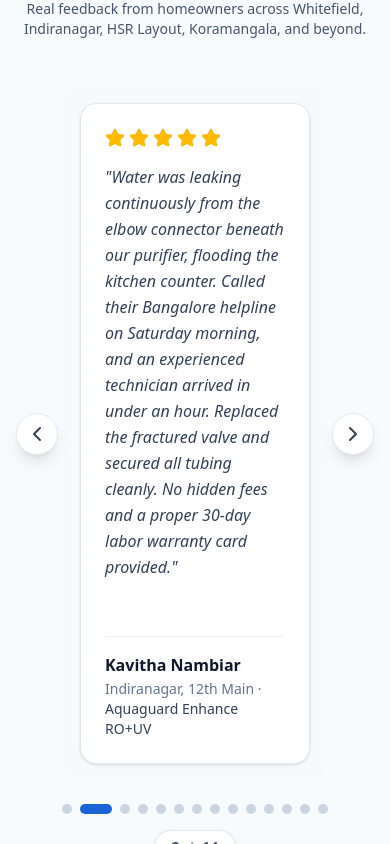
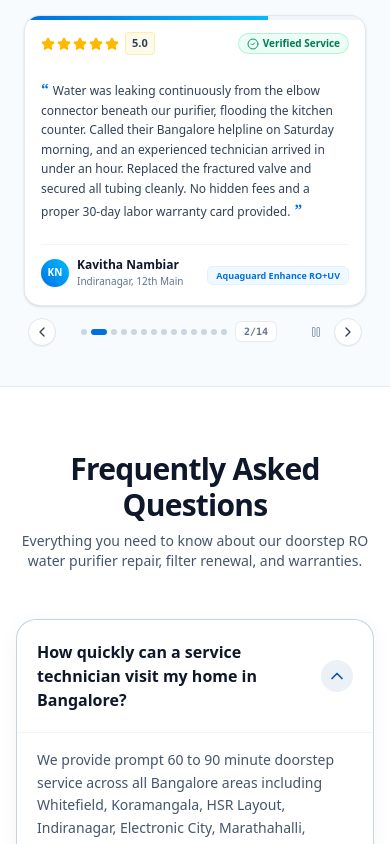
Before and after one commit to robot8180/kareem24x7rosupport, a Next.js app: page / in a window 390 px wide. Shown: the part 4700-5544 px from the top of the page. Built offline with nearby package versions, Linux system fonts and the light colour scheme.

Commit message:
feat(ui): refactor ReviewCarousel component
Update review section styling and spacing for responsiveness, add slide animation progress tracking, and enhance carousel controls with auto-play pause functionality.

```diff
--- a/app/page.tsx
+++ b/app/page.tsx
@@ -306,18 +306,18 @@ export default function HomePage() {
         {/* ========================================================
             REVIEWS & TESTIMONIALS
             ======================================================== */}
-        <section className="py-16 sm:py-20 bg-[#f8fbfe] border-t border-slate-200/80">
+        <section className="py-10 sm:py-16 lg:py-20 bg-[#f8fbfe] border-t border-slate-200/80">
           <div className="max-w-7xl mx-auto px-4 sm:px-6 lg:px-8">
-            <div className="text-center max-w-3xl mx-auto mb-12">
-              <div className="flex items-center justify-center gap-1 text-amber-400 mb-2">
+            <div className="text-center max-w-3xl mx-auto mb-6 sm:mb-10">
+              <div className="flex items-center justify-center gap-1 text-amber-400 mb-1.5">
                 {[...Array(5)].map((_, i) => (
-                  <Star key={i} className="w-5 h-5 fill-amber-400" />
+                  <Star key={i} className="w-4 h-4 sm:w-5 sm:h-5 fill-amber-400" />
                 ))}
               </div>
-              <h2 className="text-3xl sm:text-4xl font-black text-slate-900 tracking-tight">
+              <h2 className="text-2xl sm:text-3xl md:text-4xl font-black text-slate-900 tracking-tight">
                 Trusted by 25,000+ Bangalore Families
               </h2>
-              <p className="text-slate-600 text-sm sm:text-base mt-2">
+              <p className="text-slate-600 text-xs sm:text-sm md:text-base mt-1.5 sm:mt-2">
                 Real feedback from homeowners across Whitefield, Indiranagar, HSR Layout, Koramangala, and beyond.
               </p>
             </div>
--- a/src/components/ReviewCarousel.tsx
+++ b/src/components/ReviewCarousel.tsx
@@ -1,7 +1,7 @@
 'use client';
 
 import React, { useState, useEffect, useCallback } from 'react';
-import { Star, ChevronLeft, ChevronRight } from 'lucide-react';
+import { Star, ChevronLeft, ChevronRight, CheckCircle2, Pause, Play } from 'lucide-react';
 import { Testimonial } from '@/src/types';
 
 interface ReviewCarouselProps {
@@ -13,69 +13,169 @@ interface ReviewCarouselProps {
 export function ReviewCarousel({
   testimonials,
   autoPlay = true,
-  autoPlayInterval = 5000,
+  autoPlayInterval = 4000,
 }: ReviewCarouselProps) {
   const [currentIndex, setCurrentIndex] = useState(0);
-  const totalSlides = testimonials.length;
+  const [isPaused, setIsPaused] = useState(false);
+  const [touchStartX, setTouchStartX] = useState<number | null>(null);
+  const [touchEndX, setTouchEndX] = useState<number | null>(null);
+  const totalSlides = testimonials?.length || 0;
 
-  const prevSlide = useCallback((e?: React.MouseEvent) => {
-    if (e) {
-      e.preventDefault();
-      e.stopPropagation();
-    }
+  const nextSlide = useCallback(() => {
+    if (totalSlides === 0) return;
+    setCurrentIndex((prev) => (prev === totalSlides - 1 ? 0 : prev + 1));
+  }, [totalSlides]);
+
+  const prevSlide = useCallback(() => {
+    if (totalSlides === 0) return;
     setCurrentIndex((prev) => (prev === 0 ? totalSlides - 1 : prev - 1));
   }, [totalSlides]);
 
-  const nextSlide = useCallback((e?: React.MouseEvent) => {
-    if (e) {
-      e.preventDefault();
-      e.stopPropagation();
-    }
-    setCurrentIndex((prev) => (prev === totalSlides - 1 ? 0 : prev + 1));
-  }, [totalSlides]);
-
-  const goToSlide = (slideIndex: number, e?: React.MouseEvent) => {
-    if (e) {
-      e.preventDefault();
-      e.stopPropagation();
-    }
-    setCurrentIndex(slideIndex);
+  const goToSlide = (index: number) => {
+    setCurrentIndex(index);
   };
 
+  // Auto-play timer with pause on hover/touch
   useEffect(() => {
-    if (!autoPlay) return;
-    const slideInterval = setInterval(() => nextSlide(), autoPlayInterval);
-    return () => clearInterval(slideInterval);
-  }, [autoPlay, autoPlayInterval, nextSlide]);
+    if (!autoPlay || isPaused || totalSlides <= 1) return;
+
+    const timer = setInterval(() => {
+      nextSlide();
+    }, autoPlayInterval);
+
+    return () => clearInterval(timer);
+  }, [autoPlay, autoPlayInterval, isPaused, nextSlide, totalSlides]);
+
+  // Touch gesture handlers for mobile swiping
+  const handleTouchStart = (e: React.TouchEvent) => {
+    setIsPaused(true);
+    setTouchStartX(e.targetTouches[0].clientX);
+    setTouchEndX(null);
+  };
+
+  const handleTouchMove = (e: React.TouchEvent) => {
+    setTouchEndX(e.targetTouches[0].clientX);
+  };
+
+  const handleTouchEnd = () => {
+    if (touchStartX !== null && touchEndX !== null) {
+      const distance = touchStartX - touchEndX;
+      const isSwipeLeft = distance > 40;
+      const isSwipeRight = distance < -40;
+
+      if (isSwipeLeft) {
+        nextSlide();
+      } else if (isSwipeRight) {
+        prevSlide();
+      }
+    }
+    setTouchStartX(null);
+    setTouchEndX(null);
+    setTimeout(() => setIsPaused(false), 800);
+  };
 
   if (!testimonials || totalSlides === 0) return null;
 
+  // Helper to get initials
+  const getInitials = (name: string) => {
+    const parts = name.trim().split(' ');
+    if (parts.length >= 2) {
+      return (parts[0][0] + parts[1][0]).toUpperCase();
+    }
+    return name.slice(0, 2).toUpperCase();
+  };
+
   return (
-    <div className="w-full max-w-5xl mx-auto flex flex-col items-center relative">
-      <div className="relative w-full px-12 sm:px-16">
+    <div
+      className="w-full max-w-xl sm:max-w-2xl md:max-w-3xl mx-auto select-none px-2 sm:px-4"
+      onMouseEnter={() => setIsPaused(true)}
+      onMouseLeave={() => setIsPaused(false)}
+    >
+      {/* Main Card Viewport */}
+      <div
+        className="relative overflow-hidden rounded-2xl sm:rounded-3xl bg-white border border-slate-200/90 shadow-sm"
+        onTouchStart={handleTouchStart}
+        onTouchMove={handleTouchMove}
+        onTouchEnd={handleTouchEnd}
+      >
+        {/* Subtle animated auto-play timer bar */}
+        {autoPlay && !isPaused && (
+          <div className="absolute top-0 left-0 right-0 h-1 bg-slate-100 z-20 overflow-hidden">
+            <div
+              key={currentIndex}
+              className="h-full bg-gradient-to-r from-[#0070e0] to-sky-400"
+              style={{
+                animation: `slideProgress ${autoPlayInterval}ms linear forwards`,
+              }}
+            />
+          </div>
+        )}
 
-        {/* Track Container */}
-        <div className="overflow-hidden rounded-2xl bg-slate-50/50">
+        {/* Sliding Slides Track */}
         <div
-            className="flex w-full transition-transform duration-500 ease-in-out"
+          className="flex transition-transform duration-500 ease-out"
           style={{ transform: `translateX(-${currentIndex * 100}%)` }}
         >
-            {testimonials.map((review) => (
-              <div key={review.id} className="w-full flex-shrink-0 p-4">
-                <div className="bg-white rounded-2xl p-6 sm:p-8 border border-slate-200 shadow-sm flex flex-col justify-between h-full text-left max-w-3xl mx-auto">
-                  <div>
-                    <div className="flex items-center gap-1 mb-4">
-                      {[...Array(review.rating)].map((_, i) => (
-                        <Star key={i} className="w-5 h-5 fill-amber-400 text-amber-400" />
+          {testimonials.map((review, idx) => (
+            <div
+              key={review.id || idx}
+              className="w-full shrink-0 p-4 sm:p-6 md:p-7 flex flex-col justify-between"
+            >
+              {/* Top Row: Stars + Rating + Verified Badge */}
+              <div className="flex items-center justify-between gap-2 mb-3 sm:mb-4">
+                <div className="flex items-center gap-1.5">
+                  <div className="flex items-center gap-0.5 text-amber-400">
+                    {[...Array(review.rating || 5)].map((_, i) => (
+                      <Star key={i} className="w-3.5 h-3.5 sm:w-4 sm:h-4 fill-amber-400 text-amber-400" />
                     ))}
                   </div>
-                    <p className="text-base sm:text-lg text-slate-700 leading-relaxed italic mb-6">
-                      "{review.comment}"
+                  <span className="text-[11px] sm:text-xs font-bold text-slate-700 bg-amber-50 border border-amber-200/60 px-1.5 py-0.5 rounded">
+                    5.0
+                  </span>
+                </div>
+
+                <div className="flex items-center gap-2">
+                  <span className="inline-flex items-center gap-1 text-[10px] sm:text-[11px] font-semibold text-emerald-700 bg-emerald-50 border border-emerald-200/80 px-2 py-0.5 rounded-full">
+                    <CheckCircle2 className="w-3 h-3 text-emerald-600" />
+                    <span>Verified Service</span>
+                  </span>
+                  {review.date && (
+                    <span className="text-[10px] sm:text-[11px] text-slate-400 hidden sm:inline">
+                      {review.date}
+                    </span>
+                  )}
+                </div>
+              </div>
+
+              {/* Review Text Body - Comfortable and fully readable on mobile */}
+              <div className="relative mb-3 sm:mb-5">
+                <p className="text-xs sm:text-sm text-slate-700 leading-relaxed font-normal text-left">
+                  <span className="text-[#0070e0] font-serif text-base sm:text-lg font-bold mr-1">“</span>
+                  {review.comment}
+                  <span className="text-[#0070e0] font-serif text-base sm:text-lg font-bold ml-1">”</span>
                 </p>
               </div>
-                  <div className="pt-4 border-t border-slate-100">
-                    <p className="text-base font-bold text-slate-900">{review.name}</p>
-                    <p className="text-sm text-slate-500 mt-0.5">{review.locality} &middot; <span className="font-medium text-slate-700">{review.brandServiced}</span></p>
+
+              {/* Author & Brand Footnote */}
+              <div className="pt-3 sm:pt-4 border-t border-slate-100 flex items-center justify-between gap-2">
+                <div className="flex items-center gap-2 sm:gap-2.5 text-left min-w-0">
+                  <div className="w-7 h-7 sm:w-8 sm:h-8 rounded-full bg-gradient-to-tr from-[#0070e0] to-sky-400 text-white font-bold text-[10px] sm:text-xs flex items-center justify-center shrink-0 shadow-2xs">
+                    {getInitials(review.name)}
+                  </div>
+                  <div className="truncate">
+                    <p className="text-xs sm:text-sm font-extrabold text-slate-900 truncate leading-tight">
+                      {review.name}
+                    </p>
+                    <p className="text-[10px] sm:text-[11px] text-slate-500 truncate mt-0.5">
+                      {review.locality}
+                    </p>
+                  </div>
+                </div>
+
+                <div className="shrink-0 text-right">
+                  <span className="inline-block text-[9px] sm:text-[11px] font-bold text-[#0070e0] bg-sky-50 border border-sky-100 px-2 py-0.5 sm:py-1 rounded-md sm:rounded-lg">
+                    {review.brandServiced}
+                  </span>
                 </div>
               </div>
             </div>
@@ -83,44 +183,61 @@ export function ReviewCarousel({
         </div>
       </div>
 
-        {/* Left Arrow Button */}
+      {/* Sleek Compact Mobile & Desktop Navigation Controls */}
+      <div className="mt-3 sm:mt-4 flex items-center justify-between gap-2 sm:gap-3 px-1">
+        {/* Prev Button */}
         <button
           onClick={prevSlide}
           type="button"
-          className="absolute top-1/2 -translate-y-1/2 left-0 sm:left-4 z-50 text-2xl rounded-full p-2 sm:p-3 bg-white border border-slate-200 text-slate-700 shadow-lg hover:bg-slate-50 hover:text-[#1d63d8] hover:scale-105 active:scale-95 transition-all focus:outline-none focus:ring-4 focus:ring-blue-100"
-          aria-label="Previous slide"
+          aria-label="Previous review"
+          className="w-7 h-7 sm:w-8 sm:h-8 rounded-full bg-white border border-slate-200 text-slate-700 hover:text-[#0070e0] hover:border-[#0070e0] shadow-2xs flex items-center justify-center transition-all active:scale-95 cursor-pointer"
         >
-          <ChevronLeft className="w-6 h-6" />
+          <ChevronLeft className="w-4 h-4" />
         </button>
 
-        {/* Right Arrow Button */}
+        {/* Center: Pagination Dots + Slide Counter */}
+        <div className="flex items-center gap-2 sm:gap-3">
+          <div className="flex items-center gap-1 sm:gap-1.5">
+            {testimonials.map((_, idx) => (
+              <button
+                key={idx}
+                onClick={() => goToSlide(idx)}
+                type="button"
+                aria-label={`Go to review ${idx + 1}`}
+                className={`h-1.5 rounded-full transition-all duration-300 cursor-pointer ${
+                  currentIndex === idx
+                    ? 'w-4 sm:w-6 bg-[#0070e0]'
+                    : 'w-1.5 sm:w-2 bg-slate-300 hover:bg-slate-400'
+                }`}
+              />
+            ))}
+          </div>
+
+          <span className="text-[10px] sm:text-xs font-semibold text-slate-500 font-mono bg-white px-2 py-0.5 rounded-md border border-slate-200/80">
+            {currentIndex + 1}/{totalSlides}
+          </span>
+        </div>
+
+        {/* Right side: Auto-play toggle + Next Button */}
+        <div className="flex items-center gap-1 sm:gap-1.5">
+          <button
+            onClick={() => setIsPaused(!isPaused)}
+            type="button"
+            aria-label={isPaused ? 'Resume auto slide' : 'Pause auto slide'}
+            className="w-7 h-7 rounded-full text-slate-400 hover:text-slate-700 hover:bg-slate-100 flex items-center justify-center transition-colors cursor-pointer text-xs"
+            title={isPaused ? 'Resume auto slide' : 'Pause auto slide'}
+          >
+            {isPaused ? <Play className="w-3 h-3 fill-current" /> : <Pause className="w-3 h-3" />}
+          </button>
+
           <button
             onClick={nextSlide}
             type="button"
-          className="absolute top-1/2 -translate-y-1/2 right-0 sm:right-4 z-50 text-2xl rounded-full p-2 sm:p-3 bg-white border border-slate-200 text-slate-700 shadow-lg hover:bg-slate-50 hover:text-[#1d63d8] hover:scale-105 active:scale-95 transition-all focus:outline-none focus:ring-4 focus:ring-blue-100"
-          aria-label="Next slide"
+            aria-label="Next review"
+            className="w-7 h-7 sm:w-8 sm:h-8 rounded-full bg-white border border-slate-200 text-slate-700 hover:text-[#0070e0] hover:border-[#0070e0] shadow-2xs flex items-center justify-center transition-all active:scale-95 cursor-pointer"
           >
-          <ChevronRight className="w-6 h-6" />
+            <ChevronRight className="w-4 h-4" />
           </button>
-      </div>
-
-      {/* Indicator Navigation Dots & Number */}
-      <div className="mt-6 flex flex-col items-center gap-4 z-10 w-full">
-        <div className="flex gap-2 flex-wrap justify-center w-full max-w-[80vw]">
-          {testimonials.map((_, slideIndex) => (
-            <button
-              key={slideIndex}
-              onClick={(e) => goToSlide(slideIndex, e)}
-              type="button"
-              className={`h-2.5 rounded-full transition-all duration-300 focus:outline-none ${
-                currentIndex === slideIndex ? 'w-8 bg-[#1d63d8]' : 'w-2.5 bg-slate-300 hover:bg-slate-400 cursor-pointer'
-              }`}
-              aria-label={`Go to slide ${slideIndex + 1}`}
-            />
-          ))}
-        </div>
-        <div className="text-sm font-semibold text-slate-600 bg-white px-4 py-1.5 rounded-full tabular-nums tracking-wide shadow-sm border border-slate-200 inline-block">
-          {currentIndex + 1} <span className="text-slate-400 mx-1">/</span> {totalSlides}
         </div>
       </div>
     </div>
```
Also changed, not shown: app/[brand]/page.tsx (+6 -6 lines), app/globals.css (+9 -0 lines). Lines whose indentation alone changed are shown as unchanged.
